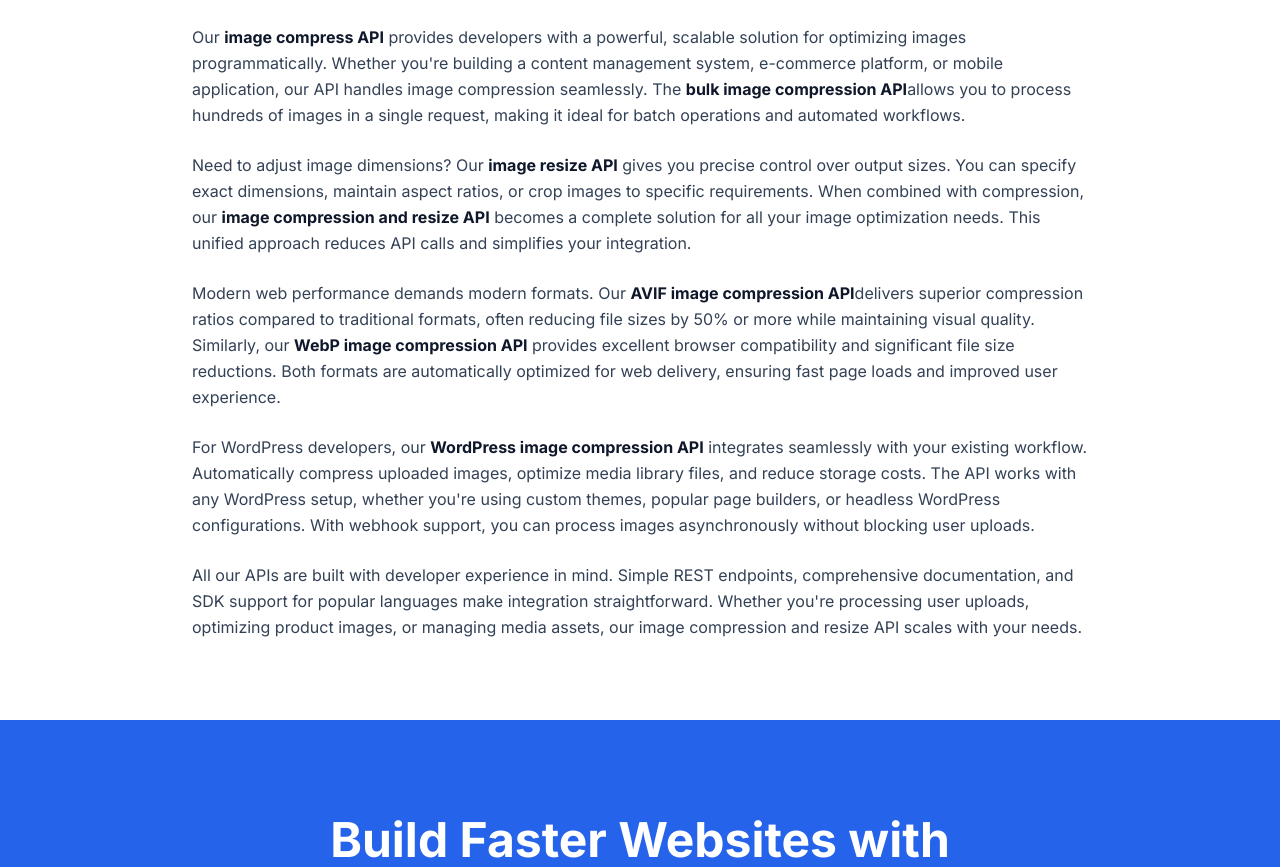
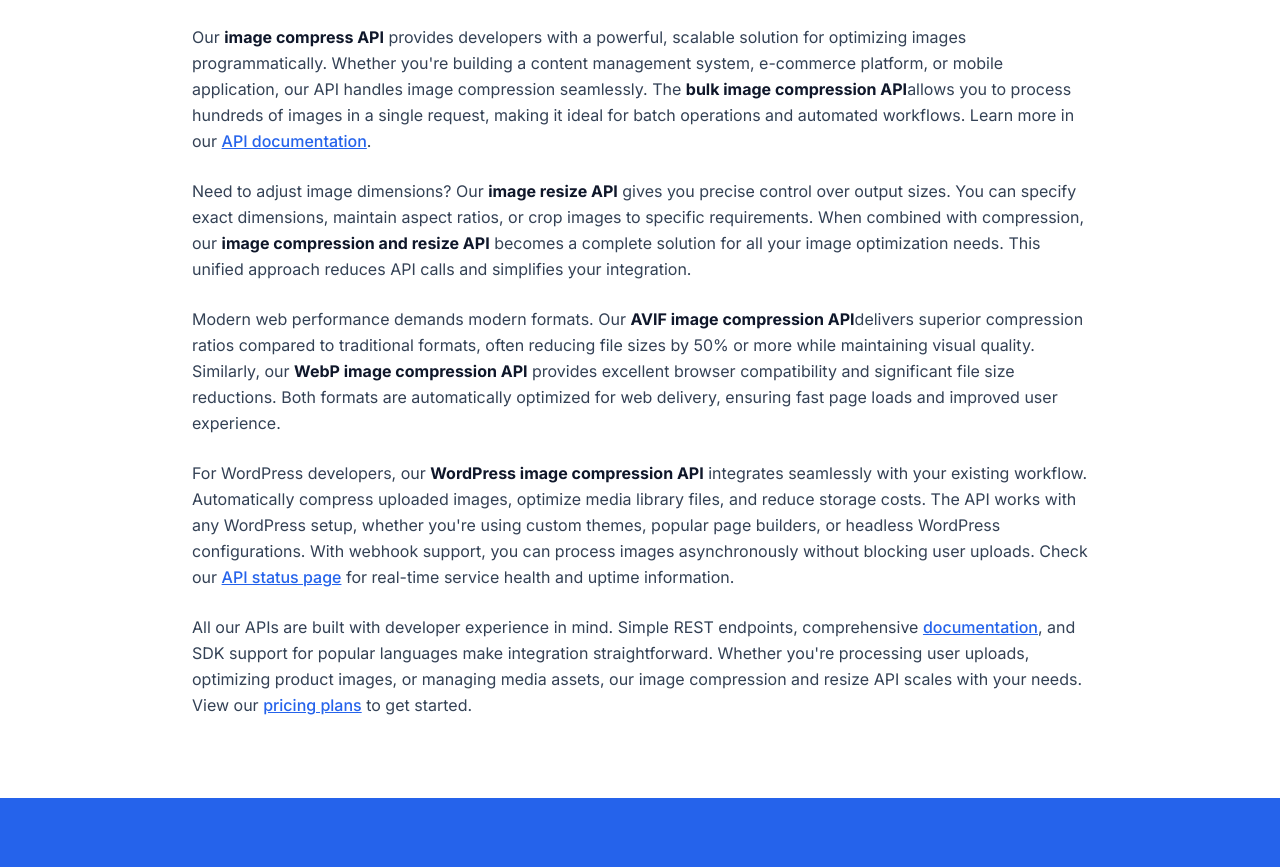
Before and after one commit to iqbalyash/imagecompressapi.com, a Next.js app: page / in a window 1280 px wide. Shown: the part 4620-5487 px from the top of the page. Built offline with nearby package versions, Linux system fonts and the light colour scheme.

Commit message:
interlinking

```diff
--- a/app/components/Pricing.tsx
+++ b/app/components/Pricing.tsx
@@ -75,7 +75,7 @@
             Simple, Transparent Pricing
           </h2>
           <p className="text-xl text-slate-600 max-w-2xl mx-auto">
-            Choose the plan that fits your needs. All plans include our full API access.
+            Choose the plan that fits your needs. All plans include our full API access. View our <a href="/docs" className="text-primary hover:text-primary-700 underline font-medium">API documentation</a> to learn more about features and capabilities.
           </p>
         </div>
 
@@ -155,7 +155,7 @@
 
         <div className="mt-12 text-center">
           <p className="text-base text-slate-600">
-            Start with the Free plan. Upgrade anytime. No credit card required.
+            Start with the Free plan. Upgrade anytime. No credit card required. See our <a href="/docs" className="text-primary hover:text-primary-700 underline font-medium">API documentation</a> to get started.
           </p>
         </div>
 
@@ -252,12 +252,12 @@
 
         {/* Shared Features Section */}
         <div className="mt-12 sm:mt-16 max-w-5xl mx-auto">
-          <div className="text-center mb-8 sm:mb-12">
+            <div className="text-center mb-8 sm:mb-12">
             <h3 className="text-2xl sm:text-3xl lg:text-4xl font-bold text-dark-slate mb-3 sm:mb-4">
               Included in All Plans
             </h3>
             <p className="text-lg sm:text-xl text-slate-600">
-              Every plan includes our full suite of API features
+              Every plan includes our full suite of <a href="/docs" className="text-primary hover:text-primary-700 underline font-medium">API features</a>
             </p>
           </div>
 
@@ -419,7 +419,7 @@
                 Is this cheaper than Tinify?
               </h4>
               <p className="text-sm sm:text-base text-slate-600 leading-relaxed">
-                Yes, ImageCompressAPI offers lower pricing than Tinify. We also provide additional features like AVIF support, bulk compression, and custom image sizes that Tinify doesn't offer.
+                Yes, ImageCompressAPI offers lower pricing than Tinify. We also provide additional features like AVIF support, bulk compression, and custom image sizes that Tinify doesn't offer. See our <a href="/docs" className="text-primary hover:text-primary-700 underline font-medium">documentation</a> for complete feature details.
               </p>
             </div>
             <div className="border-b border-gray-200 pb-5 sm:pb-6">
@@ -427,7 +427,7 @@
                 Is bulk image compression supported?
               </h4>
               <p className="text-sm sm:text-base text-slate-600 leading-relaxed">
-                Yes, bulk image compression is supported on all plans. You can process multiple images in a single API request, making it efficient for batch operations and automated workflows.
+                Yes, bulk image compression is supported on all plans. You can process multiple images in a single API request, making it efficient for batch operations and automated workflows. Learn how in our <a href="/docs" className="text-primary hover:text-primary-700 underline font-medium">API documentation</a>.
               </p>
             </div>
             <div className="pb-5 sm:pb-6">
--- a/app/docs/page.tsx
+++ b/app/docs/page.tsx
@@ -37,7 +37,7 @@
               Complete guide to using ImageCompressAPI for image compression, resizing, and format conversion. Our <strong className="text-dark-slate">image compression API</strong> and <strong className="text-dark-slate">image resize API</strong> provide developers with powerful tools to optimize images programmatically.
             </p>
             <p className="text-base text-slate-600 mb-12">
-              Get started in minutes with our REST API. Supports bulk image compression, AVIF and WebP conversion, custom image sizes, and more.
+              Get started in minutes with our REST API. Supports bulk image compression, AVIF and WebP conversion, custom image sizes, and more. Need help choosing a plan? Check our <a href="/pricing" className="text-primary hover:text-primary-700 underline font-medium">pricing page</a>.
             </p>
 
             <div className="space-y-12">
@@ -67,7 +67,7 @@
                   </pre>
                 </div>
                 <p className="text-base text-slate-700 leading-relaxed">
-                  Get your API key by signing up for a free account. No credit card required.
+                  Get your API key by signing up for a free account. No credit card required. View our <a href="/pricing" className="text-primary hover:text-primary-700 underline font-medium">pricing plans</a> to choose the right plan for your needs.
                 </p>
               </section>
 
@@ -370,7 +370,7 @@
                   Rate Limits
                 </h2>
                 <p className="text-base text-slate-700 leading-relaxed mb-4">
-                  Rate limits vary by plan. Rate limit information is included in response headers:
+                  Rate limits vary by <a href="/pricing" className="text-primary hover:text-primary-700 underline font-medium">plan</a>. Rate limit information is included in response headers:
                 </p>
                 <div className="bg-light-gray rounded-lg p-4 mb-4">
                   <code className="text-sm">
@@ -425,7 +425,7 @@
                     Modern web performance demands modern formats. Our <strong className="text-dark-slate">AVIF image compression API</strong> delivers superior compression ratios compared to traditional formats, often reducing file sizes by 50% or more while maintaining visual quality. Similarly, our <strong className="text-dark-slate">WebP image compression API</strong> provides excellent browser compatibility and significant file size reductions.
                   </p>
                   <p>
-                    All API endpoints use standard REST conventions and return JSON responses. Authentication is handled via API keys, which you can obtain by signing up for a free account. The API supports both synchronous and asynchronous processing, with webhook notifications available for long-running operations.
+                    All API endpoints use standard REST conventions and return JSON responses. Authentication is handled via API keys, which you can obtain by signing up for a <a href="/pricing" className="text-primary hover:text-primary-700 underline font-medium">free account</a>. The API supports both synchronous and asynchronous processing, with webhook notifications available for long-running operations. Monitor our <a href="/status" className="text-primary hover:text-primary-700 underline font-medium">API status</a> for real-time service health and uptime information.
                   </p>
                 </div>
               </section>
--- a/app/page.tsx
+++ b/app/page.tsx
@@ -411,7 +411,7 @@
                       </tr>
                       <tr>
                         <td className="px-6 py-4 text-sm text-dark-slate font-medium">
-                          Transparent pricing
+                          Transparent <a href="/pricing" className="text-primary hover:text-primary-700 underline font-medium">pricing</a>
                         </td>
                         <td className="px-6 py-4 text-center">
                           <span className="text-green-500 font-semibold">Yes</span>
@@ -452,7 +452,7 @@
                   Our <strong className="text-dark-slate">image compress API</strong> provides developers with a powerful,
                   scalable solution for optimizing images programmatically. Whether you're building a content management system,
                   e-commerce platform, or mobile application, our API handles image compression seamlessly. The <strong className="text-dark-slate">bulk image compression API</strong>
-                  allows you to process hundreds of images in a single request, making it ideal for batch operations and automated workflows.
+                  allows you to process hundreds of images in a single request, making it ideal for batch operations and automated workflows. Learn more in our <a href="/docs" className="text-primary hover:text-primary-700 underline font-medium">API documentation</a>.
                 </p>
 
                 <p className="text-base leading-relaxed">
@@ -475,13 +475,13 @@
                   seamlessly with your existing workflow. Automatically compress uploaded images, optimize media library files, and
                   reduce storage costs. The API works with any WordPress setup, whether you're using custom themes, popular page builders,
                   or headless WordPress configurations. With webhook support, you can process images asynchronously without blocking
-                  user uploads.
+                  user uploads. Check our <a href="/status" className="text-primary hover:text-primary-700 underline font-medium">API status page</a> for real-time service health and uptime information.
                 </p>
 
                 <p className="text-base leading-relaxed">
-                  All our APIs are built with developer experience in mind. Simple REST endpoints, comprehensive documentation,
+                  All our APIs are built with developer experience in mind. Simple REST endpoints, comprehensive <a href="/docs" className="text-primary hover:text-primary-700 underline font-medium">documentation</a>,
                   and SDK support for popular languages make integration straightforward. Whether you're processing user uploads,
-                  optimizing product images, or managing media assets, our image compression and resize API scales with your needs.
+                  optimizing product images, or managing media assets, our image compression and resize API scales with your needs. View our <a href="/pricing" className="text-primary hover:text-primary-700 underline font-medium">pricing plans</a> to get started.
                 </p>
               </div>
             </div>
--- a/app/privacy/page.tsx
+++ b/app/privacy/page.tsx
@@ -17,7 +17,7 @@
             <h1 className="text-4xl sm:text-5xl font-bold text-dark-slate mb-6">
               Privacy Policy
             </h1>
-            <p className="text-lg text-gray-300 mb-8">
+            <p className="text-lg text-slate-600 mb-8">
               Last updated: {new Date().toLocaleDateString("en-US", {
                 year: "numeric",
                 month: "long",
@@ -31,7 +31,7 @@
                   1. Introduction
                 </h2>
                 <p className="text-base leading-relaxed mb-4">
-                  ImageCompressAPI ("we," "our," or "us") is committed to protecting your privacy. This Privacy Policy explains how we collect, use, disclose, and safeguard your information when you use our image compression and resize API service.
+                  ImageCompressAPI ("we," "our," or "us") is committed to protecting your privacy. This Privacy Policy explains how we collect, use, disclose, and safeguard your information when you use our image compression and resize API service. Please also review our <a href="/terms" className="text-primary hover:text-primary-700 underline font-medium">Terms of Service</a> and visit our <a href="/" className="text-primary hover:text-primary-700 underline font-medium">homepage</a> to learn more about our services.
                 </p>
               </section>
 
--- a/app/status/page.tsx
+++ b/app/status/page.tsx
@@ -79,7 +79,7 @@
               Real-time status and uptime information for all ImageCompressAPI services. Monitor the health of our <strong className="text-dark-slate">image compression API</strong>, image processing infrastructure, CDN, and database systems.
             </p>
             <p className="text-base text-slate-600 mb-12">
-              We maintain a 99.9% uptime SLA with transparent status reporting and incident tracking.
+              We maintain a 99.9% uptime SLA with transparent status reporting and incident tracking. View our <a href="/pricing" className="text-primary hover:text-primary-700 underline font-medium">pricing plans</a> to see SLA details for different tiers.
             </p>
 
             {/* Overall Status */}
@@ -219,7 +219,7 @@
                 Status API
               </h2>
               <p className="text-base text-slate-700 leading-relaxed mb-4">
-                Programmatically check service status using our Status API endpoint. This allows you to monitor our <strong className="text-dark-slate">image compression API</strong> availability and integrate status checks into your applications:
+                Programmatically check service status using our Status API endpoint. This allows you to monitor our <strong className="text-dark-slate">image compression API</strong> availability and integrate status checks into your applications. For more API endpoints and integration details, see our <a href="/docs" className="text-primary hover:text-primary-700 underline font-medium">API documentation</a>:
               </p>
               <div className="bg-slate-900 rounded-lg p-6 overflow-x-auto mb-6">
                 <pre className="text-gray-100 text-sm">
@@ -256,7 +256,7 @@
                   The status page is updated automatically and reflects the current state of all ImageCompressAPI services including the API endpoints, image processing infrastructure, CDN delivery network, and database systems. You can subscribe to status updates or use our Status API to programmatically check service availability.
                 </p>
                 <p>
-                  For mission-critical applications, we recommend implementing retry logic and monitoring our status API. Our service status is also available via webhook notifications, allowing you to integrate status monitoring directly into your applications and alerting systems.
+                  For mission-critical applications, we recommend implementing retry logic and monitoring our status API. Our service status is also available via webhook notifications, allowing you to integrate status monitoring directly into your applications and alerting systems. Learn more about API integration in our <a href="/docs" className="text-primary hover:text-primary-700 underline font-medium">API documentation</a> and check <a href="/pricing" className="text-primary hover:text-primary-700 underline font-medium">pricing plans</a> for webhook support.
                 </p>
               </div>
             </section>
--- a/app/terms/page.tsx
+++ b/app/terms/page.tsx
@@ -17,7 +17,7 @@
             <h1 className="text-4xl sm:text-5xl font-bold text-dark-slate mb-6">
               Terms of Service
             </h1>
-            <p className="text-lg text-gray-300 mb-8">
+            <p className="text-lg text-slate-600 mb-8">
               Last updated: {new Date().toLocaleDateString("en-US", {
                 year: "numeric",
                 month: "long",
@@ -31,7 +31,7 @@
                   1. Acceptance of Terms
                 </h2>
                 <p className="text-base leading-relaxed mb-4">
-                  By accessing and using ImageCompressAPI ("Service"), you accept and agree to be bound by the terms and provision of this agreement. If you do not agree to abide by the above, please do not use this service.
+                  By accessing and using ImageCompressAPI ("Service"), you accept and agree to be bound by the terms and provision of this agreement. If you do not agree to abide by the above, please do not use this service. Please also review our <a href="/privacy" className="text-primary hover:text-primary-700 underline font-medium">Privacy Policy</a> and return to our <a href="/" className="text-primary hover:text-primary-700 underline font-medium">homepage</a> to learn more about our services.
                 </p>
               </section>
 
```
